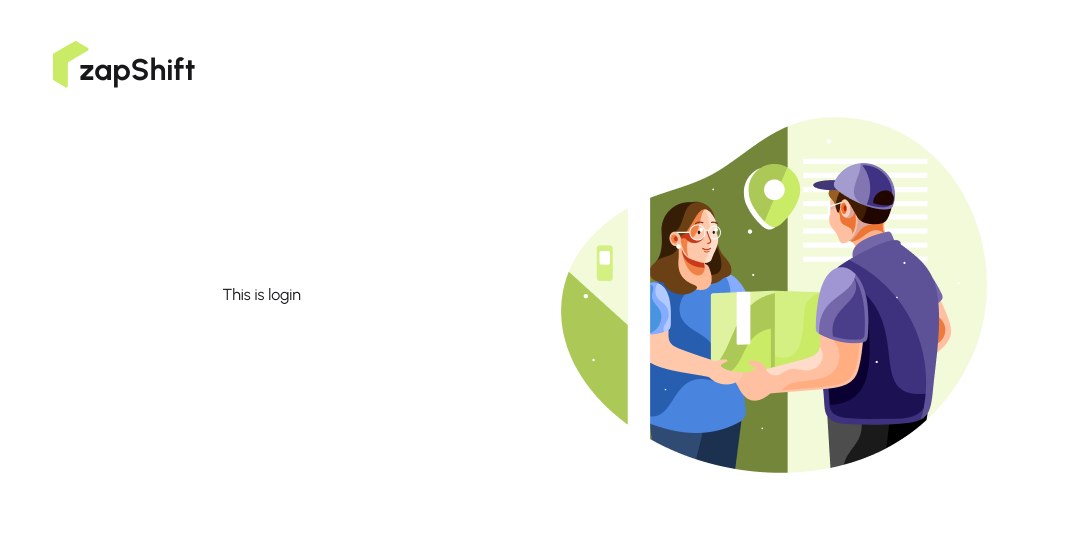
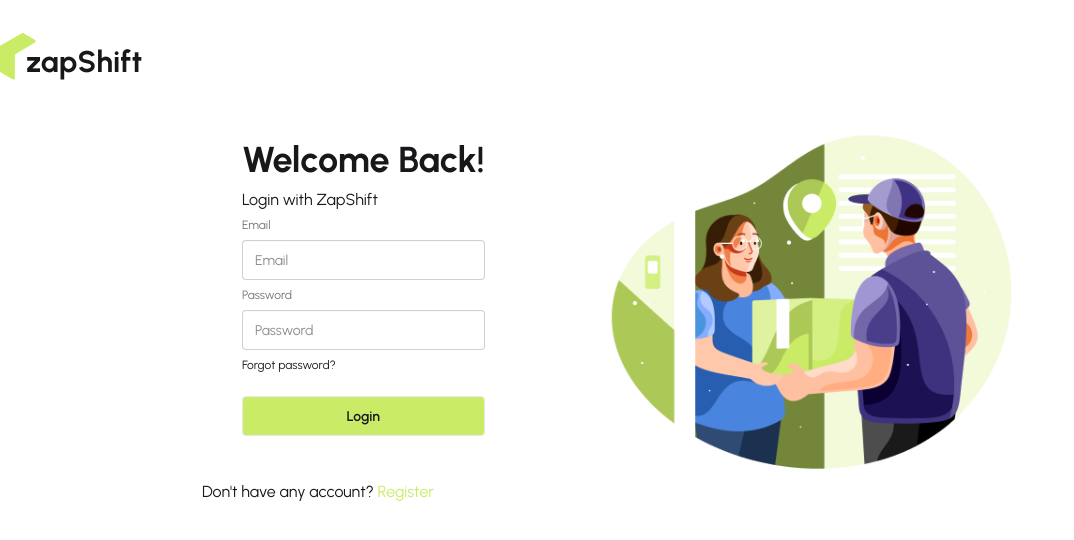
Before and after one commit to khaled-40/zap-shift, a React (Vite) app: page /login in a window 1280 px wide. Shown: the top 540 px of the page, without its empty margins (0-1074 px from the left). Built offline with nearby package versions, Linux system fonts and the light colour scheme.

Commit message:
added login page and its functionality

```diff
--- a/src/Layout/AuthLayout.jsx
+++ b/src/Layout/AuthLayout.jsx
@@ -5,13 +5,13 @@ import authImage from '../assets/authImage.png'
 
 const AuthLayout = () => {
     return (
-        <div className='max-w-11/12 mx-auto pt-10'>
+        <div className='pt-8'>
             <Logo></Logo>
-            <div className='flex justify-evenly gap-5 items-center'>
+            <div className='max-w-10/12 mx-auto flex justify-center gap-5 items-center pt-5'>
                 <div>
                     <Outlet></Outlet>
                 </div>
-                <div className='hidden md:block'>
+                <div className='hidden md:block w-1/2'>
                     <img src={authImage} alt="" />
                 </div>
             </div>
--- a/src/Pages/Auth/Login.jsx
+++ b/src/Pages/Auth/Login.jsx
@@ -1,10 +1,45 @@
 import React from 'react';
+import { useForm } from 'react-hook-form';
+import { Link } from 'react-router';
+import useAuth from '../../hooks/useAuth';
 
 const Login = () => {
+    const { signInUser } = useAuth();
+    const { register, handleSubmit, formState: { errors } } = useForm();
+    const handleLogIn = (data) => {
+        console.log(data)
+        signInUser(data.email, data.password)
+            .then(result => {
+                console.log(result.user)
+            })
+            .catch(error => {
+                console.log(error)
+            })
+    }
     return (
         <div>
-            <h2>This is login</h2>
+            <form onSubmit={handleSubmit(handleLogIn)} className='p-10'>
+                <h2 className='text-4xl font-bold pb-2'>Welcome Back!</h2>
+                <p>Login with ZapShift</p>
+                <fieldset className="fieldset">
+                    <label className="label">Email</label>
+                    <input type="email" {...register('email', { required: true })} className="input" placeholder="Email" />
+                    {errors.email?.type === 'required' && <p className='text-red-700'>Email is required</p>}
+                    <label className="label">Password</label>
+                    <input type="password" {...register('password', {
+                        required: true, minLength: 6, pattern: /^(?=.*[a-z])(?=.*[A-Z]).+$/
+                    })}
+                        className="input" placeholder="Password" />
+                    {errors.password?.type === "required" && <p className='text-red-700'>Password is required</p>}
+                    {errors.password?.type === "minLength" && <p className='text-red-700'>Password must contain at least 6 characters</p>}
+                    {errors.password?.type === "pattern" && <p className='text-red-700'>Password must contain at least one upper case and one lower case</p>}
+                    <div><a className="link link-hover">Forgot password?</a></div>
+                    <button className="btn bg-primary mt-4">Login</button>
+                </fieldset>
+            </form>
+            <p>Don't have any account? <Link className='text-primary' to={'/register'}>Register</Link></p>
         </div>
+
     );
 };
 
--- a/src/Pages/Auth/Register.jsx
+++ b/src/Pages/Auth/Register.jsx
@@ -1,10 +1,20 @@
 import React from 'react';
 import { useForm } from 'react-hook-form';
+import useAuth from '../../hooks/useAuth';
+import { Link } from 'react-router';
 
 const Register = () => {
+    const { registerUser } = useAuth();
     const { register, handleSubmit, formState: { errors } } = useForm();
     const handleRegistration = (data) => {
         console.log(data)
+        registerUser(data.email, data.password)
+            .then(result => {
+                console.log(result)
+            })
+            .catch(error => {
+                console.log(error)
+            })
     }
     return (
         <div>
@@ -28,13 +38,14 @@ const Register = () => {
                         required: true, minLength: 6, pattern: /^(?=.*[a-z])(?=.*[A-Z]).+$/
                     })}
                         className="input" placeholder="Password" />
-                        {errors.password?.type==="required" && <p className='text-red-700'>Password is required</p>}
-                        {errors.password?.type==="minLength" && <p className='text-red-700'>Password must contain at least 6 characters</p>}
-                        {errors.password?.type==="pattern" && <p className='text-red-700'>Password must contain at least one upper case and one lower case</p>}
+                    {errors.password?.type === "required" && <p className='text-red-700'>Password is required</p>}
+                    {errors.password?.type === "minLength" && <p className='text-red-700'>Password must contain at least 6 characters</p>}
+                    {errors.password?.type === "pattern" && <p className='text-red-700'>Password must contain at least one upper case and one lower case</p>}
                     <div><a className="link link-hover">Forgot password?</a></div>
                     <button className="btn  bg-primary mt-4">Register</button>
                 </fieldset>
             </form>
+            <p>Already have an account? <Link className='text-primary' to={'/login'}>LogIn</Link></p>
             <p className='text-center text-gray-400'>Or</p>
             <button className="btn w-full bg-white text-black border-[#e5e5e5]">
                 <svg aria-label="Google logo" width="16" height="16" xmlns="http://www.w3.org/2000/svg" viewBox="0 0 512 512"><g><path d="m0 0H512V512H0" fill="#fff"></path><path fill="#34a853" d="M153 292c30 82 118 95 171 60h62v48A192 192 0 0190 341"></path><path fill="#4285f4" d="m386 400a140 175 0 0053-179H260v74h102q-7 37-38 57"></path><path fill="#fbbc02" d="m90 341a208 200 0 010-171l63 49q-12 37 0 73"></path><path fill="#ea4335" d="m153 219c22-69 116-109 179-50l55-54c-78-75-230-72-297 55"></path></g></svg>
--- /dev/null
+++ b/src/hooks/useAuth.jsx
@@ -0,0 +1,9 @@
+import React, { use } from 'react';
+import { AuthContext } from '../Context/AuthContext';
+
+const useAuth = () => {
+    const authInfo = use(AuthContext);
+    return authInfo
+};
+
+export default useAuth;
```
